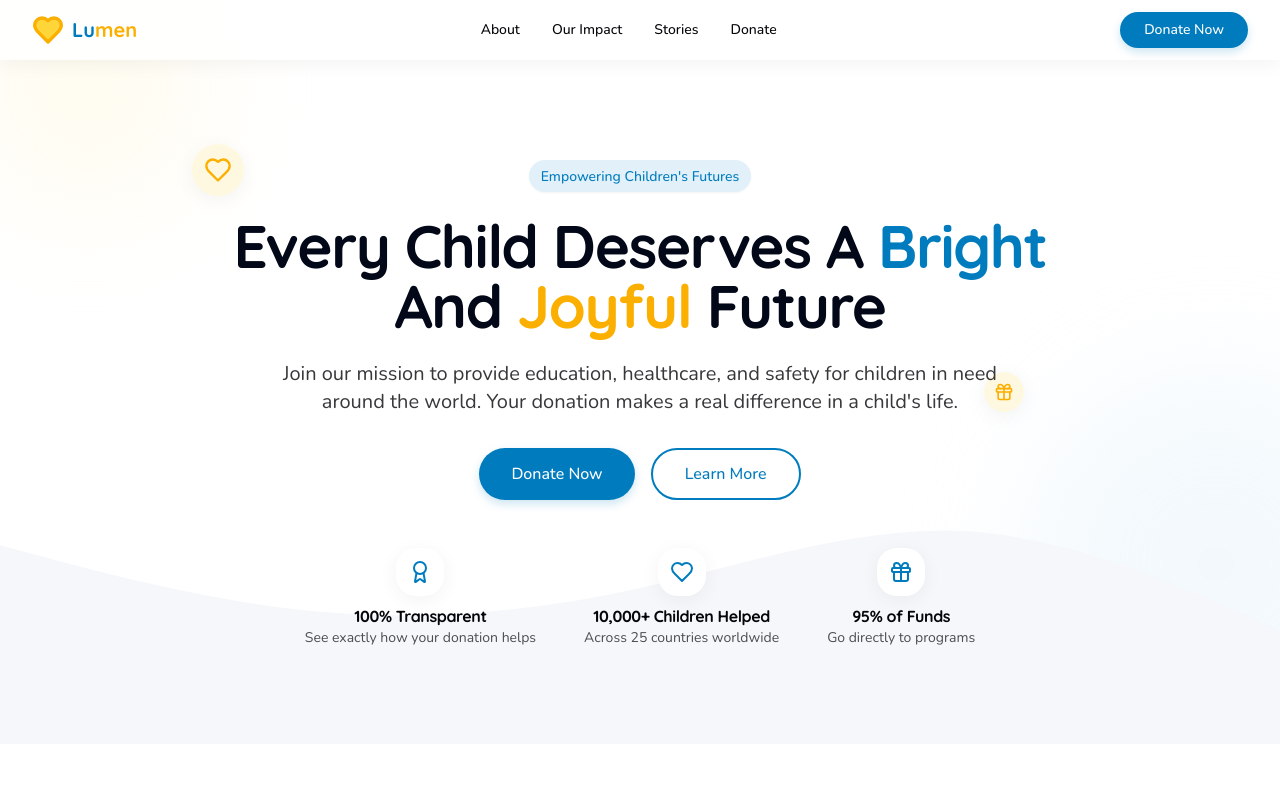
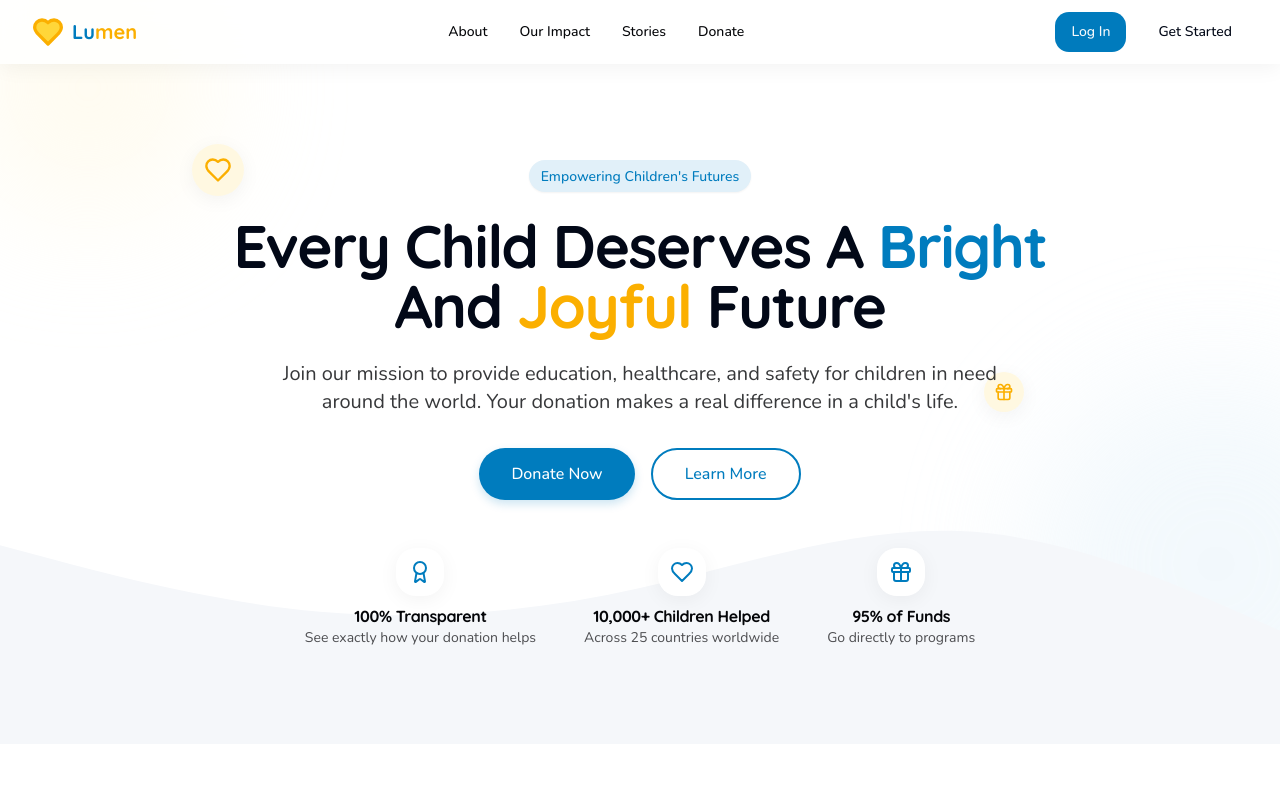
Before and after one commit to joaoson/ExpCriativa, a React (Vite) app in the folder ExpCriativa/: page / in a window 1280 px wide. Shown: the top 800 px of the page. Built offline with nearby package versions, Linux system fonts and the light colour scheme.

Commit message:
UI changes on Navbar

```diff
--- a/ExpCriativa/src/components/Navbar.tsx
+++ b/ExpCriativa/src/components/Navbar.tsx
@@ -11,6 +11,7 @@ import {
   DropdownMenuTrigger,
 } from "@/components/ui/dropdown-menu"
 import { Link } from 'react-router-dom';
+import { Button } from './ui/button';
 
 type NavbarProps = {
   labels: LabelProp[],
@@ -72,7 +73,6 @@ const Navbar = ({
             </span>
           </a>
 
-          {/* Desktop Navigation */}
           <nav className="hidden md:flex items-center space-x-8">
             {labels.map(i =>
               (
@@ -91,7 +91,7 @@ const Navbar = ({
                     <DropdownMenuContent className="w-34">
                       <DropdownMenuLabel>John Doe</DropdownMenuLabel>
                       <DropdownMenuSeparator />
-                      <Link to={"/profile"}>
+                      <Link to={"/organization"}>
                         <DropdownMenuItem>
                           View Profile
                         </DropdownMenuItem>
@@ -109,12 +109,18 @@ const Navbar = ({
                 </>
               ) :
               (
-                <a
-                  href="#donate"
-                  className="btn-primary px-6 py-2 text-sm"
-                >
-                  Donate Now
-                </a>
+                <>
+                  <Link to={"/login"}>
+                    <Button variant='default' className="w-full py-2">
+                        Log In
+                    </Button>
+                  </Link>
+                  <Link to={"/signup"}>
+                    <Button variant='ghost' className="w-full py-2">
+                        Get Started
+                    </Button>
+                  </Link>
+                </>
               )
             }
           </div>
@@ -136,32 +142,17 @@ const Navbar = ({
 
         {/* Mobile Menu */}
         {isMobileMenuOpen && (
-          <div className="md:hidden absolute inset-x-0 top-full mt-2 px-2 pb-3 pt-2 glassmorphism shadow-medium animate-slide-down rounded-b-xl">
+          <div className="md:hidden absolute inset-x-0 top-full px-2 pb-3 pt-2 glassmorphism shadow-medium animate-slide-down rounded-b-xl">
             <div className="px-4 py-2 space-y-1">
               {labels.map(i => (
                 <MobileNavLink href={i.href} onClick={() => setIsMobileMenuOpen(false)}>{i.text}</MobileNavLink>
               ))}
               <div className="pt-2">
-                {isAuthenticated ?
-                  (
-                    <a
-                      href=""
-                      className="btn-primary w-full py-2.5 text-center text-sm"
-                      onClick={() => setIsMobileMenuOpen(false)}
-                    >
-                      Go to Your Profile
-                    </a>
-                  ) :
-                  (
-                    <a
-                      href="#donate"
-                      className="btn-primary w-full py-2.5 text-center text-sm"
-                      onClick={() => setIsMobileMenuOpen(false)}
-                    >
-                      Donate Now
-                    </a>
-                  )
-                }
+                <Link to={isAuthenticated ? "/organization" : "login"}>
+                  <Button variant='default' className="w-full py-2">
+                      {isAuthenticated ? "Your Profile" : "Log In"}
+                  </Button>
+                </Link>
               </div>
 
             </div>
```
